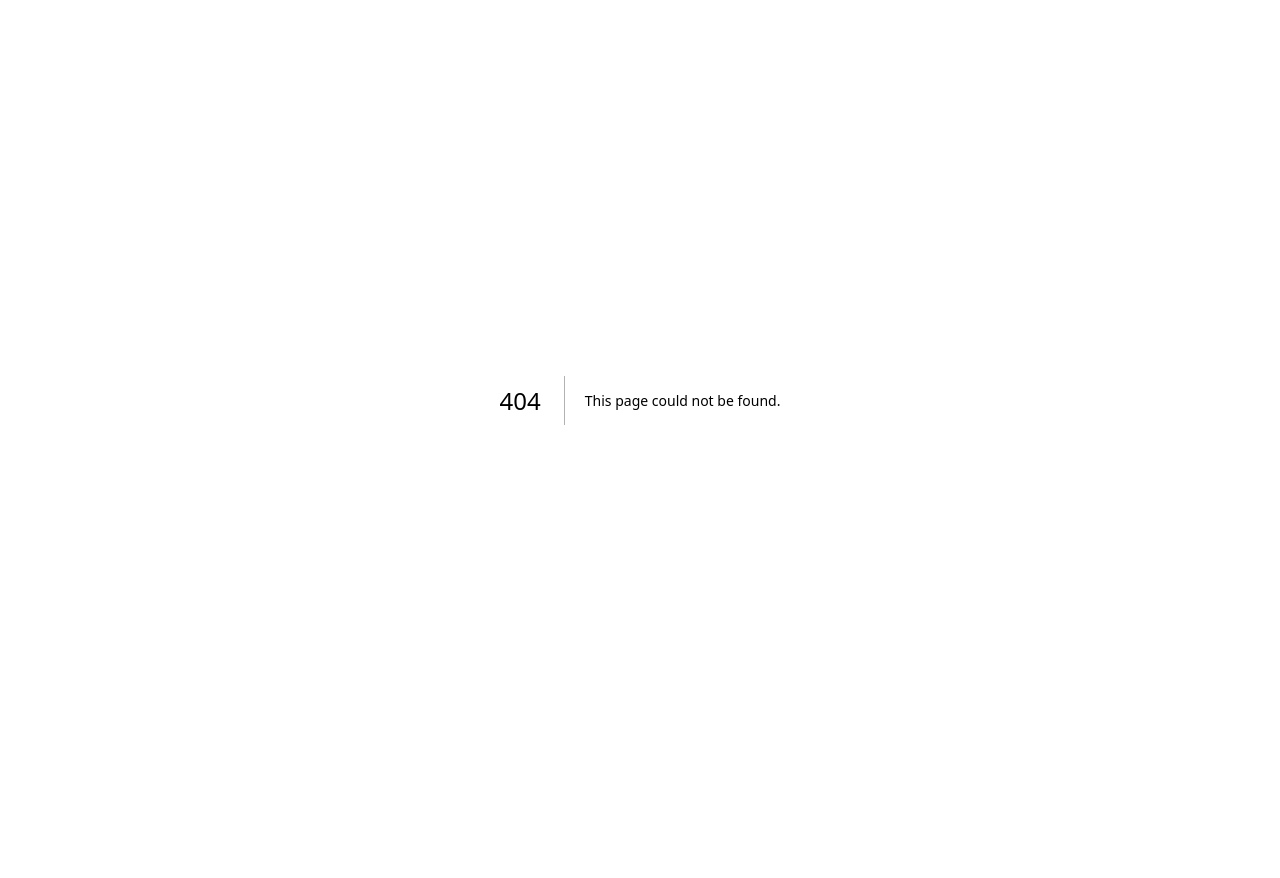
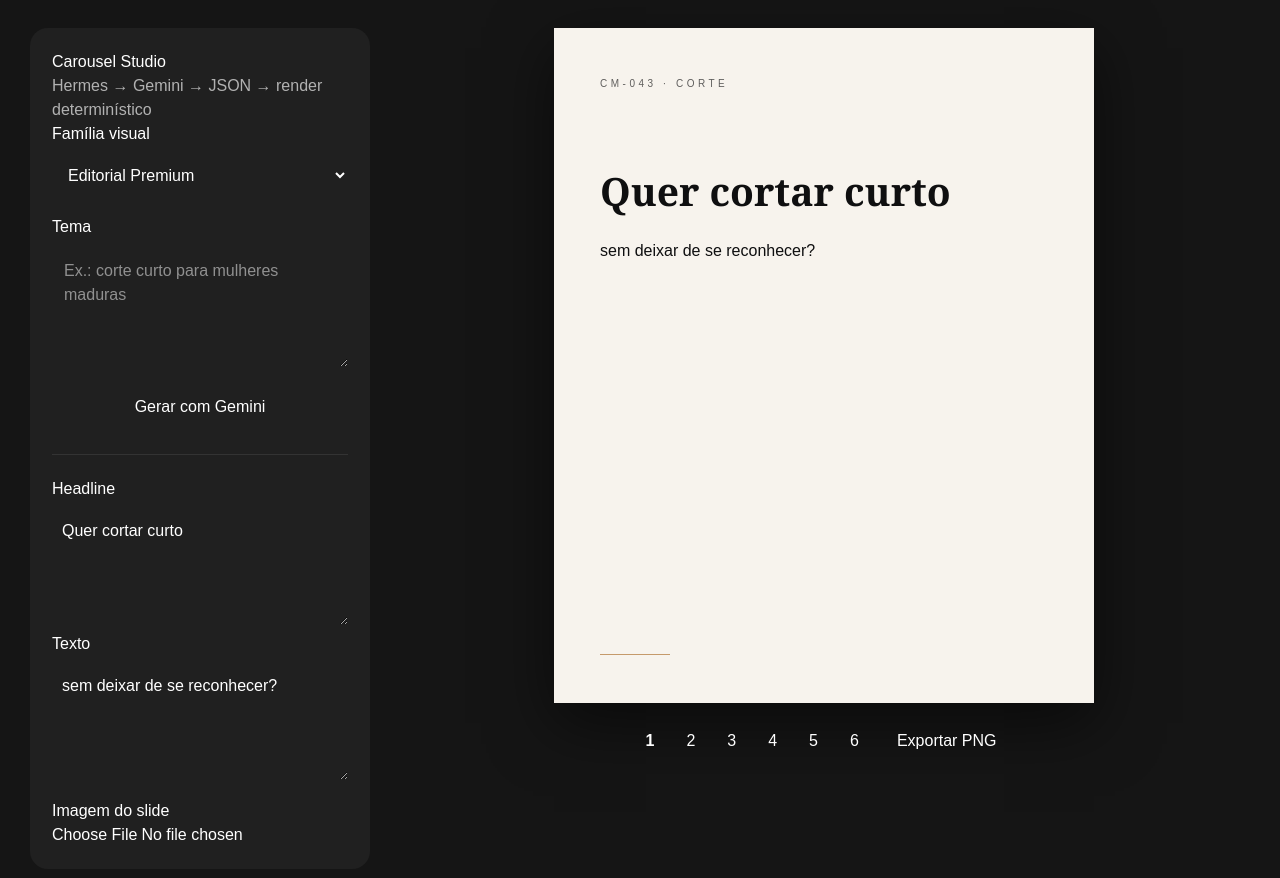
Before and after one commit to ninoaztec-code/gerador-carrossel, a Next.js app: page /studio in a window 1280 px wide. Before the commit this address had no page. Shown: the top 878 px of the page. Before the commit the page ends 800 px from the top, so only its background shows below. Built offline with nearby package versions, Linux system fonts and the light colour scheme.

Commit message:
feat: expose new carousel studio

```diff
--- /dev/null
+++ b/app/studio/page.tsx
@@ -0,0 +1,5 @@
+import CarouselStudio from "@/components/CarouselStudio";
+
+export default function StudioPage() {
+  return <CarouselStudio />;
+}
```
